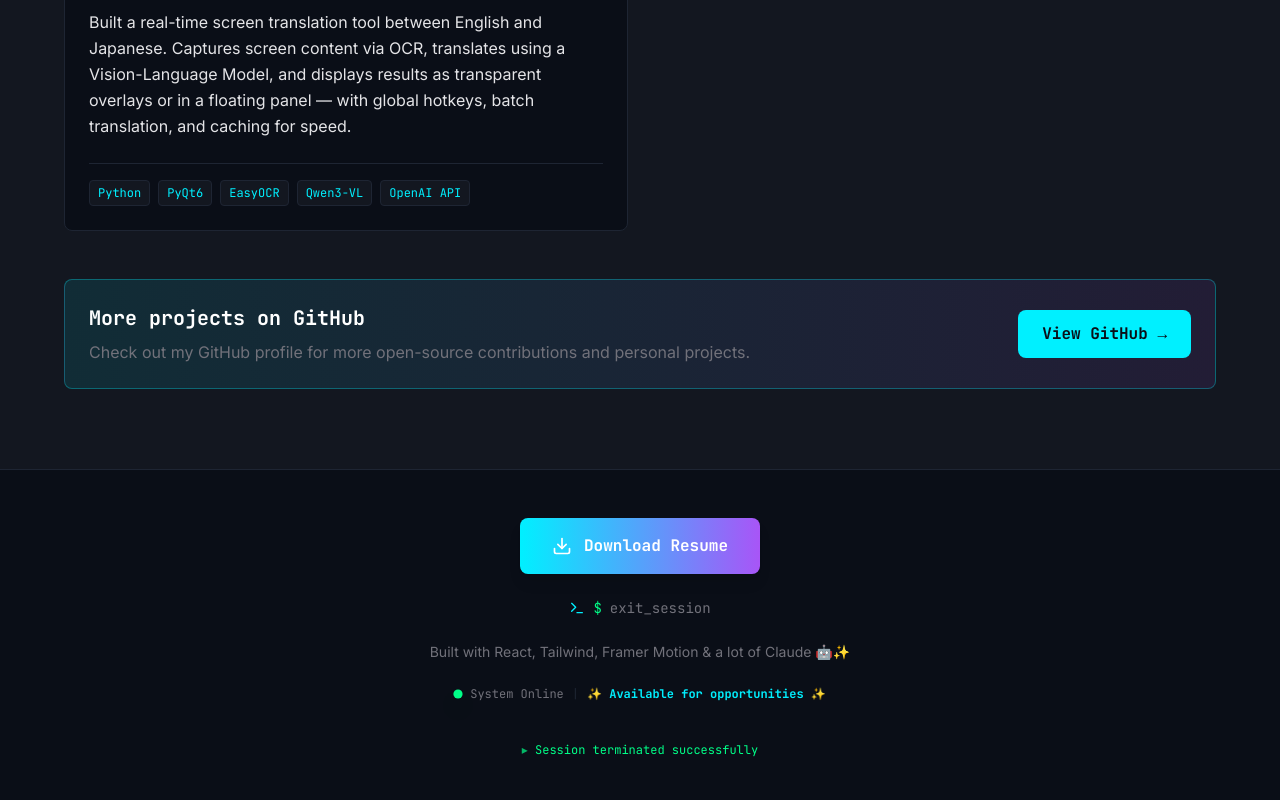
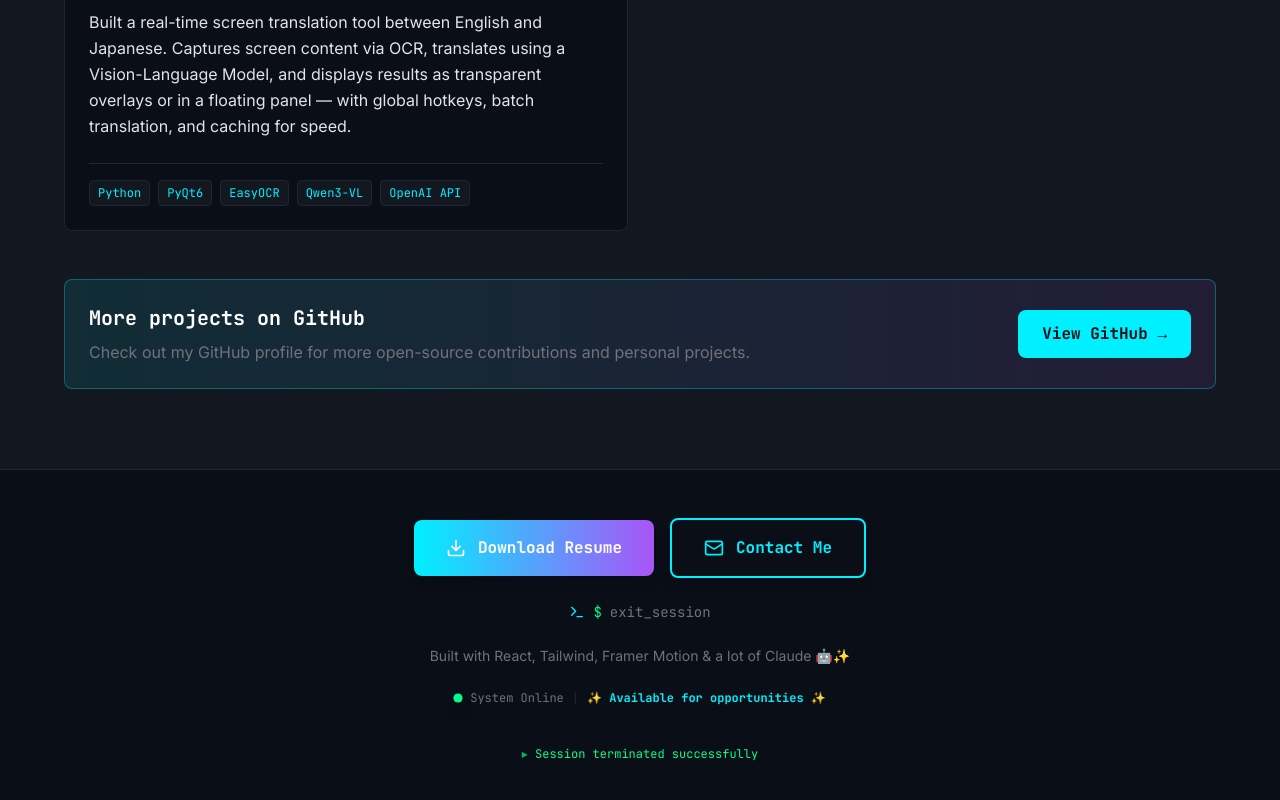
Before and after one commit to manc1811/portfolio, a React (Vite) app: page / in a window 1280 px wide. Shown: the part 4192-4992 px from the top of the page. Built offline with nearby package versions, Linux system fonts and the light colour scheme.

Commit message:
small change

```diff
--- a/src/components/Footer.tsx
+++ b/src/components/Footer.tsx
@@ -1,5 +1,5 @@
 import { motion } from 'framer-motion';
-import { Terminal, Download } from 'lucide-react';
+import { Terminal, Download, Mail } from 'lucide-react';
 import { portfolioData } from '../data/portfolioData';
 
 export const Footer = () => {
@@ -13,7 +13,8 @@ export const Footer = () => {
           transition={{ duration: 0.6 }}
           className="flex flex-col items-center gap-6"
         >
-          {/* Resume Download Button */}
+          {/* Action Buttons */}
+          <div className="flex flex-wrap items-center justify-center gap-4">
             <motion.a
               href={portfolioData.profile.resumeLink}
               target="_blank"
@@ -25,6 +26,17 @@ export const Footer = () => {
               <Download className="w-5 h-5" />
               <span>Download Resume</span>
             </motion.a>
+
+            <motion.a
+              href={`mailto:${portfolioData.profile.contact.email}`}
+              whileHover={{ scale: 1.05, y: -2 }}
+              whileTap={{ scale: 0.95 }}
+              className="flex items-center gap-3 px-8 py-4 border-2 border-cyber-accent text-cyber-accent font-mono font-bold rounded-lg shadow-lg hover:bg-cyber-accent hover:text-white hover:shadow-cyber-accent/50 transition-all duration-300"
+            >
+              <Mail className="w-5 h-5" />
+              <span>Contact Me</span>
+            </motion.a>
+          </div>
 
           {/* Terminal prompt style footer */}
           <div className="flex items-center gap-2 text-cyber-textMuted font-mono text-sm">
```
Lines whose indentation alone changed are shown as unchanged.
